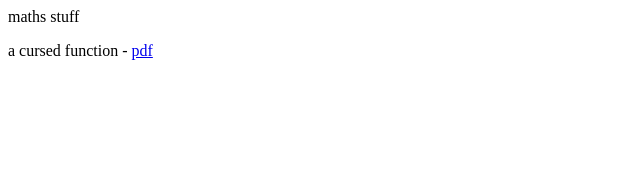
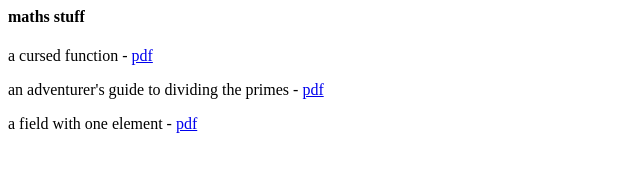
Before and after one commit to lightediand/lightediand.github.io, a plain HTML site: page index.html in a window 1280 px wide. Shown: the whole page, without its empty margins (0-640 px from the left). Drawn offline with Linux system fonts and the light colour scheme.

Commit message:
Update index.html

```diff
--- a/index.html
+++ b/index.html
@@ -3,7 +3,9 @@
 <title>maths stuff</title>
 </head>
 <body>
-<p>maths stuff</p>
+<h4>maths stuff</h4>
 <p>a cursed function - <a href="a_cursed_function.pdf"> pdf</a></p>
+<p>an adventurer's guide to dividing the primes - <a href="an_adventurers_guide_to_dividing_the_primes.pdf"> pdf</a></p>
+<p>a field with one element - <a href="a_field_with_one_element.pdf"> pdf</a></p>
 </body>
 </html>
```
